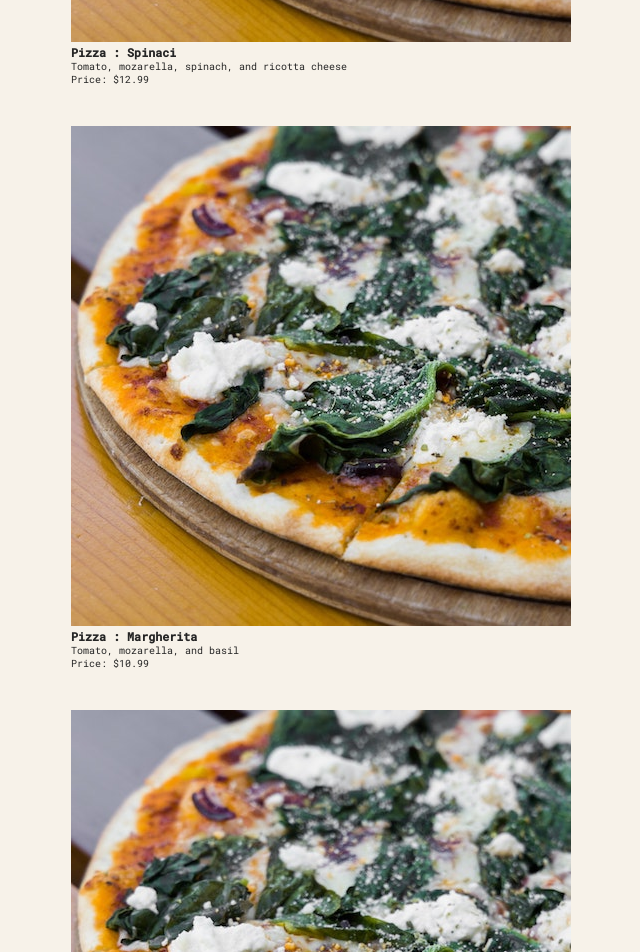
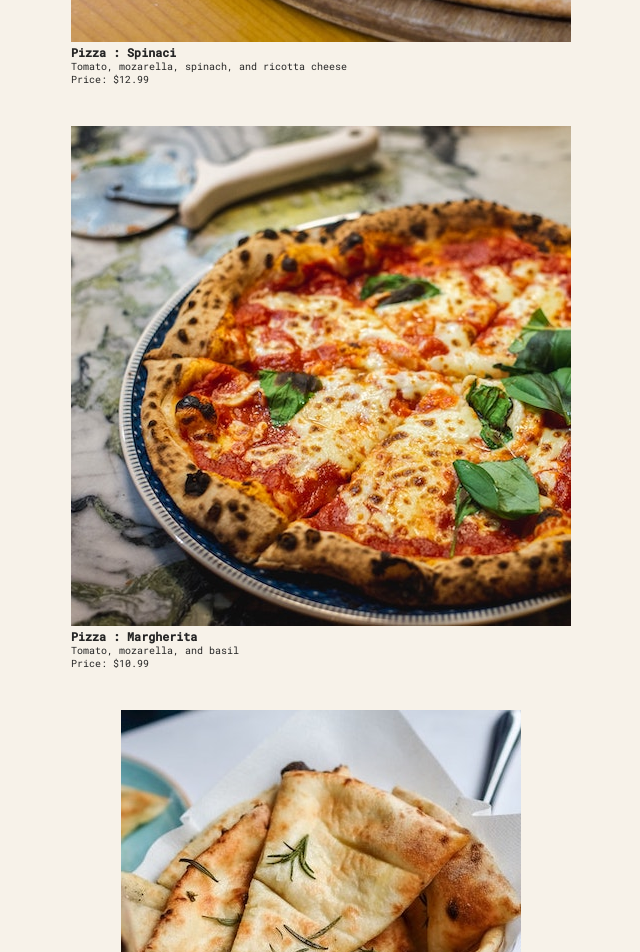
Before and after one commit to eldrich27/pizza-menu, a React (Vite) app in the folder pizza-menu-app/: page / in a window 1280 px wide. Shown: the part 840-1792 px from the top of the page, without its empty margins (319-959 px from the left). Built offline with nearby package versions, Linux system fonts and the light colour scheme.

Commit message:
Adding images to the props

```diff
--- a/pizza-menu-app/src/components/Menu.tsx
+++ b/pizza-menu-app/src/components/Menu.tsx
@@ -6,9 +6,9 @@ export function Menu() {
     <main className="menu">
       <h2>Our Menu</h2>
       <p>Check out our delicious pizzas!</p>
-      <Pizza name="Spinaci" ingredients="Tomato, mozarella, spinach, and ricotta cheese" price={12.99} />
-      <Pizza name="Margherita" ingredients="Tomato, mozarella, and basil" price={10.99} />
-      <Pizza name="Pepperoni" ingredients="Tomato, mozarella, and pepperoni" price={13.99} />
+      <Pizza image="/pizzas/spinaci.jpg" name="Spinaci" ingredients="Tomato, mozarella, spinach, and ricotta cheese" price={12.99} />
+      <Pizza image="/pizzas/margherita.jpg" name="Margherita" ingredients="Tomato, mozarella, and basil" price={10.99} />
+      <Pizza image="/pizzas/focaccia.jpg" name="Focaccia" ingredients="Tomato, mozarella, and herbs" price={11.99} />
     </main>
   );
 }
--- a/pizza-menu-app/src/components/Pizza.tsx
+++ b/pizza-menu-app/src/components/Pizza.tsx
@@ -2,12 +2,13 @@ interface PizzaProps {
     name: string;
     ingredients: string;
     price: number;
+    image: string; // Optional image prop
 }
 
-export default function Pizza({ name, ingredients, price }: PizzaProps) {
+export default function Pizza({image, name, ingredients, price }: PizzaProps) {
   return (
     <div>
-        <img src="/pizzas/spinaci.jpg" alt="Spinaci Pizza" />
+        <img src={image} alt={name} />
         <h3>Pizza : {name}</h3>
         <p>{ingredients}</p>
         <p>Price: ${price.toFixed(2)}</p>
```
